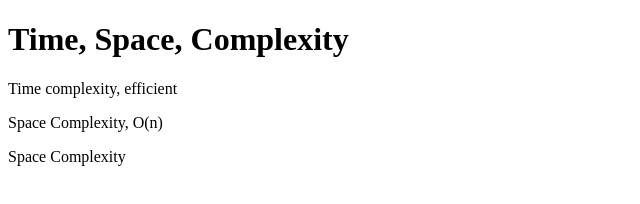
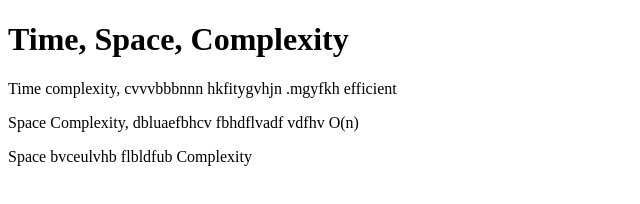
Before and after one commit to acciojob/time-and-space-complexity-anonymous-cloud, a website: page main.html in a window 1280 px wide. Shown: the whole page, without its empty margins (0-640 px from the left). Drawn offline with Linux system fonts and the light colour scheme.

Commit message:
created a submission

```diff
--- a/main.html
+++ b/main.html
@@ -10,9 +10,9 @@
 	<!-- the entire body must be written by student -->
 
 	<h1>Time, Space, Complexity</h1>
-	<p>Time complexity, efficient</p>
-	<p>Space Complexity, O(n)</p>
-	<p>Space Complexity</p>
+	<p>Time complexity,  cvvvbbbnnn hkfitygvhjn .mgyfkh efficient</p>
+	<p>Space Complexity, dbluaefbhcv fbhdflvadf  vdfhv  O(n)</p>
+	<p>Space bvceulvhb flbldfub Complexity</p>
     <script type="text/javascript" src="./script.js">
 </script>
 
```
